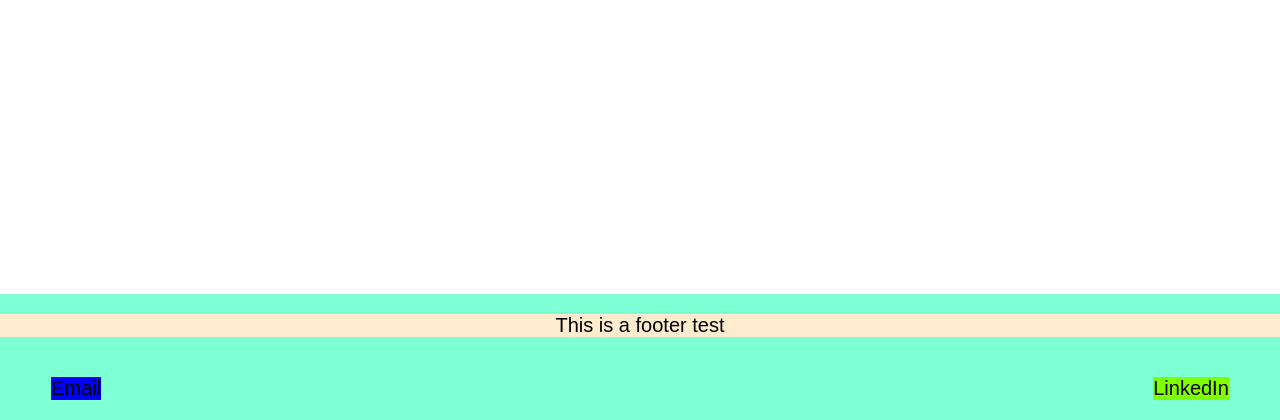
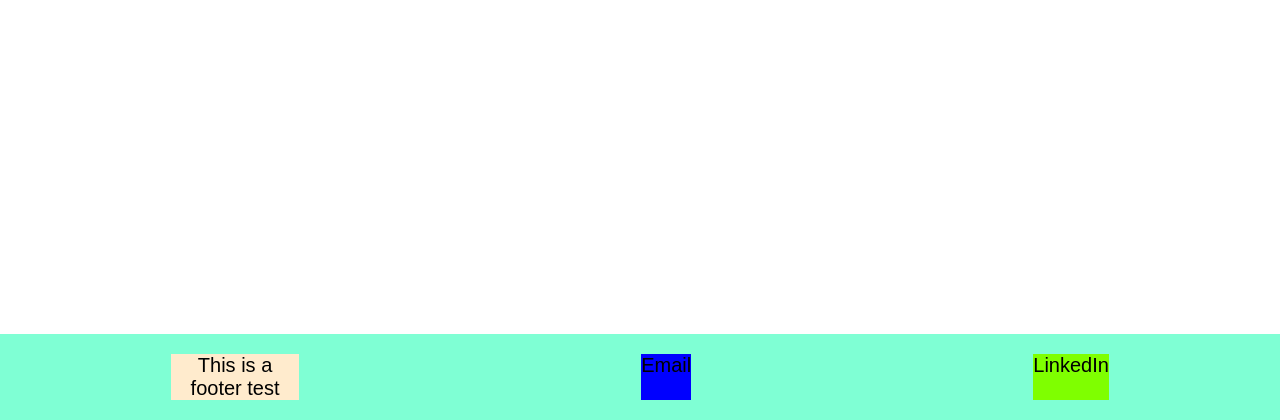
Before and after one commit to kwoolford25/jhu_software_concepts, a Python web app: template Module_1/board/templates/base.html in a window 1280 px wide. Shown: the part 380-800 px from the top of the page. Run offline with Jinja, Linux system fonts and the light colour scheme; the template is opened without the code that fills it, so the values that code supplies are empty.

Commit message:
Migrating footer to flexbox format to properly space and format different sections.

```diff
--- a/Module_1/board/static/styles.css
+++ b/Module_1/board/static/styles.css
@@ -55,8 +55,14 @@ https://www.w3schools.com/cssref/css_units.php
     padding-bottom: 2.5rem;
 }
 
+/*
+To evenly space out the footer, utilizing flexbox display
 
+https://www.w3schools.com/css/css3_flexbox.asp
+*/
 #footer {
+    display: flex;
+    justify-content: space-around;
     position: absolute;
     bottom: 0;
     background-color: aquamarine;
@@ -64,17 +70,14 @@ https://www.w3schools.com/cssref/css_units.php
 }
 
 #email {
-    float: left;
-    margin-left: 4%;
     background-color: blue;
 }
 
 #randText {
     background-color: blanchedalmond;
+    width: 10%;
 }
 
 #linkedin {
-    float: right;
-    margin-right: 4%;
     background-color:chartreuse;
 }
```
